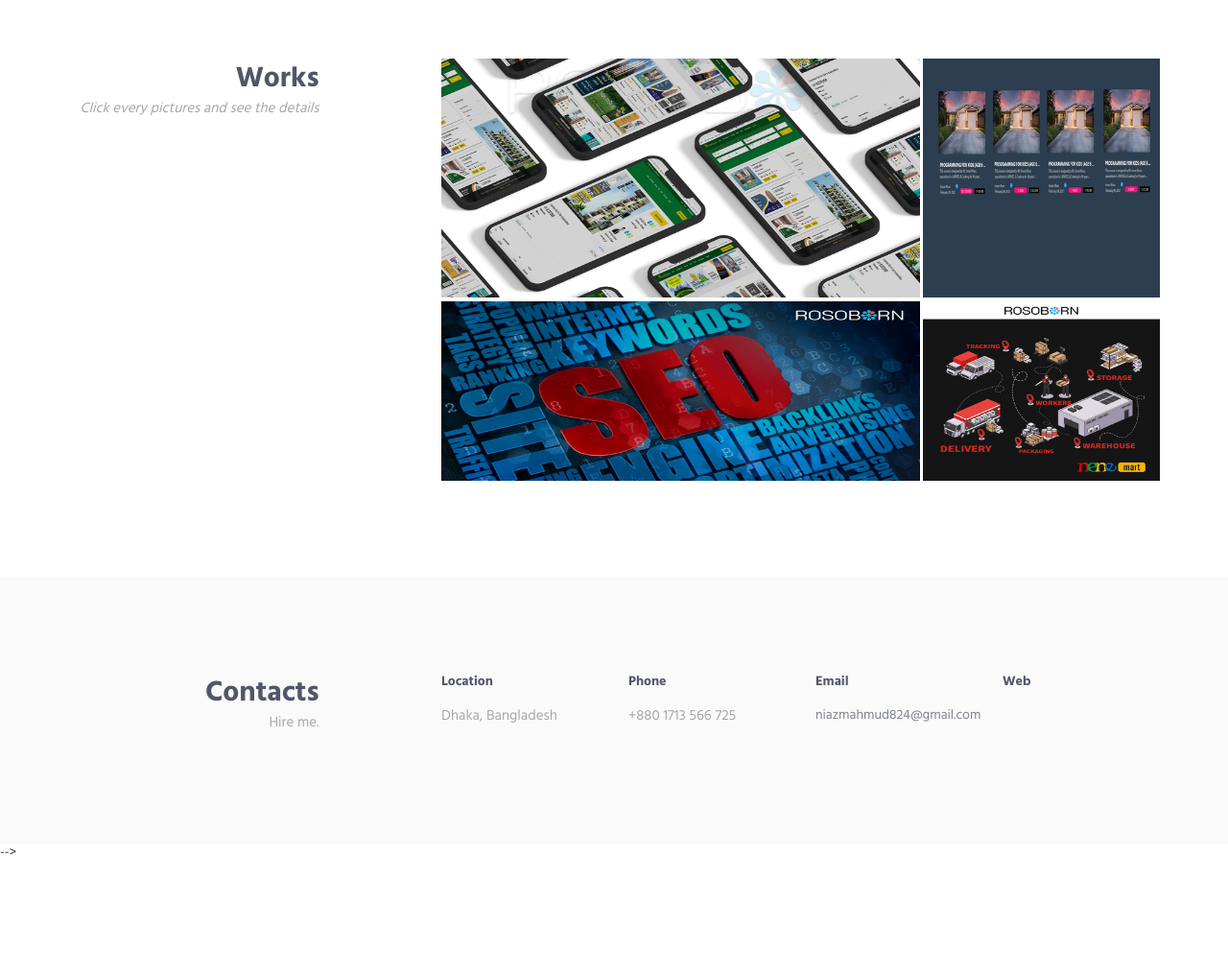
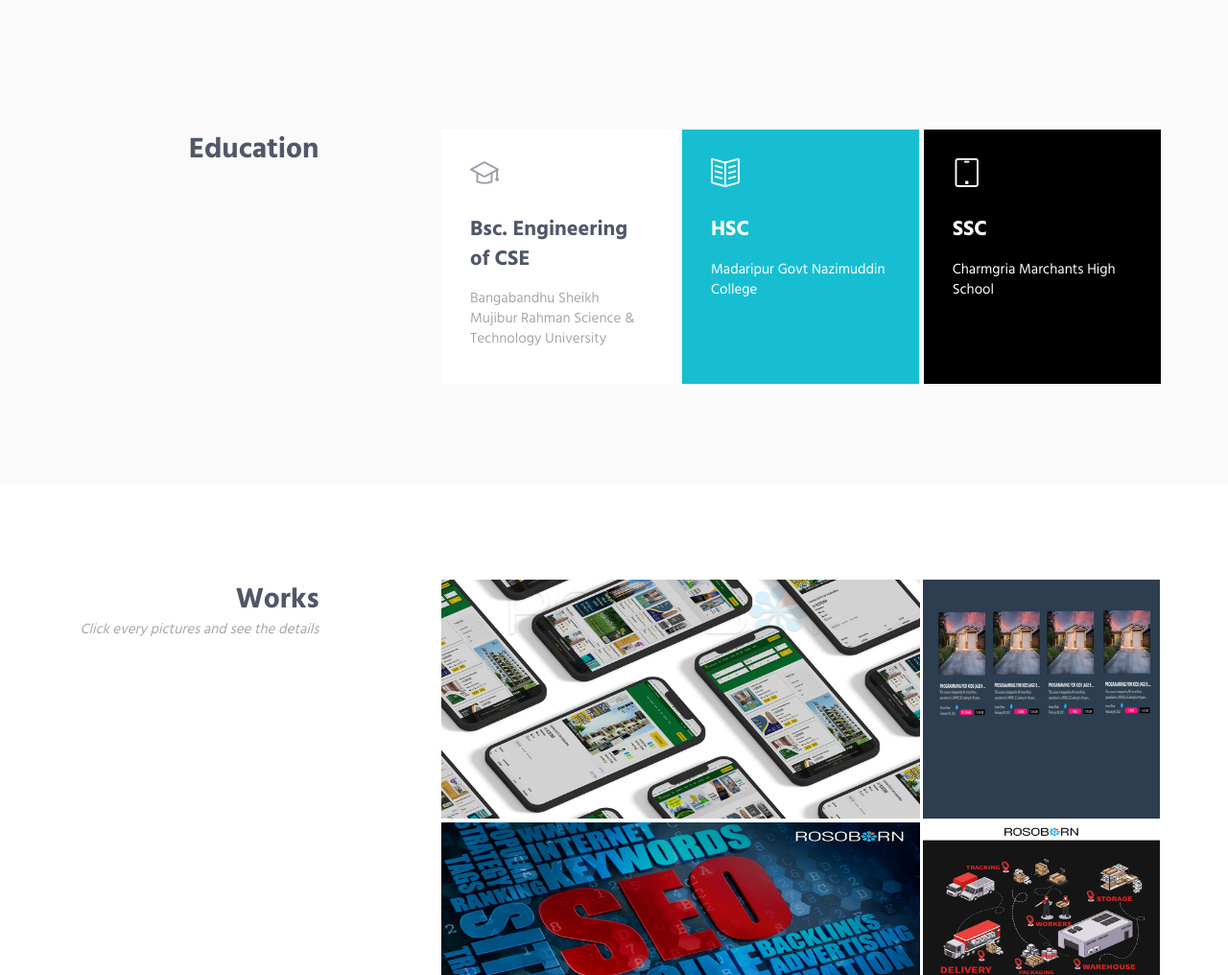
Before and after one commit to Niaz-Mahmud824/portfolio, a plain HTML site: page index.html in a window 1280 px wide. Shown: the part 1760-2776 px from the top of the page at 96% size. Before the commit the page ends 2660 px from the top, so only its background shows below. Drawn offline with Linux system fonts and the light colour scheme.

Commit message:
12th june commit

```diff
--- a/css/layout.css
+++ b/css/layout.css
@@ -22,6 +22,9 @@
   	[The "base.scss" contains basic default element styles
   		(colors, typography, margins & padding).]
 ------------------------------------------------------------------*/
+
+
+
 html {
   overflow-x: hidden;
 }
--- a/index.html
+++ b/index.html
@@ -72,23 +72,31 @@
 
         <!--========== SLIDER ==========-->
         <div class="promo-block parallax-window" data-parallax="scroll" data-image-src="img/1920x1080/niaz.webp">
+
             <div class="container">
                 <div class="row">
-                    <div class="col-sm-6">
-                        <div class="promo-block-divider">
-                            <h1 class="promo-block-title">Khondoker <br/> Niaz Mahmud</h1>
-                            <p class="promo-block-text"><i>-Software Engineer</i></p>
-                        </div>
+                    <div class="col-sm-12">
+                        <div class="promo-block-divider" style="float:right;">
+                            <!-- <h1 class="promo-block-title">Khondoker <br/> Niaz Mahmud</h1> -->
+
+                              <h1 class="animated fadeInDown">
+                    <span style="font-size: 50px;">KHONDOKER</span> <br><span style="font-size: 70px; color:#E04343; ">NIAZ <span style="color:#FFE800 ;font-size: 70px; letter-spacing: 3px;">MAHMUD</span></span>
+
+                  </h1>
+                    <p class="promo-block-text"style="color:#000" ><i>-Software Engineer</i></p>
+
                         <ul class="list-inline">
                             <li><a href="https://www.facebook.com/niazmahmud.200/" class="social-icons"><i class="icon-social-facebook"></i></a></li>
                             <li><a href="https://www.linkedin.com/in/khondoker-niaz-mahmud-220469199/" class="social-icons"><i class="icon-social-linkedin"></i></a></li>
                             <li><a href="https://github.com/Niaz-Mahmud824" class="social-icons"><i class="icon-social-github"></i></a></li>
 
                         </ul>
+                        </div>
                     </div>
                 </div>
                 <!--// end row -->
             </div>
+
         </div>
         <!--========== SLIDER ==========-->
 
@@ -196,6 +204,69 @@
                 </div>
             </div>
         </div>
+        <!-- start Education -->
+
+
+<div id="experience">
+            <div class="bg-color-sky-light" data-auto-height="true">
+                <div class="container content-lg">
+                    <div class="row">
+                        <div class="col-sm-3 sm-margin-b-30">
+                            <div class="text-right sm-text-left">
+                                <h2 class="margin-b-0">Education</h2>
+
+
+                            </div>
+                        </div>
+                        <div class="col-sm-8 col-sm-offset-1">
+                            <div class="row row-space-2 margin-b-4">
+                                <div class="col-md-4 md-margin-b-4">
+                                    <div class="service" data-height="height">
+                                        <div class="service-element">
+                                            <i class="service-icon icon-graduation"></i>
+                                        </div>
+                                        <div class="service-info">
+                                            <h3>Bsc. Engineering of CSE</h3>
+                                            <p class="margin-b-5">Bangabandhu Sheikh Mujibur Rahman Science & Technology University</p>
+                                        </div>
+
+                                    </div>
+                                </div>
+                                <div class="col-md-4 md-margin-b-4">
+                                    <div class="service bg-color-base wow zoomIn" data-height="height" data-wow-duration=".3" data-wow-delay=".1s">
+                                        <div class="service-element">
+                                            <i class="service-icon color-white icon-book-open"></i>
+                                        </div>
+                                        <div class="service-info">
+                                            <h3 class="color-white">HSC</h3>
+                                            <p class="color-white margin-b-5">Madaripur Govt Nazimuddin College</p>
+                                        </div>
+
+                                    </div>
+                                </div>
+                                 <div class="col-md-4 md-margin-b-4">
+                                    <div class="service" data-height="height" data-wow-duration=".3" data-wow-delay=".1s" style="background-color:black;">
+                                        <div class="service-element">
+                                            <i class="service-icon color-white icon-screen-tablet"></i>
+                                        </div>
+                                        <div class="service-info">
+                                            <h3 class="color-white">SSC</h3>
+                                            <p class="color-white margin-b-5">Charmgria Marchants High School</p>
+                                        </div>
+
+                                    </div>
+                                </div>
+
+                            </div>
+                            <!--// end row -->
+                        </div>
+                    </div>
+                    <!--// end row -->
+                </div>
+            </div>
+        </div>
+
+
         <!-- End Experience -->
 
         <!-- Work -->
@@ -361,10 +432,7 @@
                                     <h5>Email</h5>
                                     <a href="mailto:#">niazmahmud824@gmail.com</a>
                                 </div>
-                                <div class="col-md-3 col-xs-6">
-                                    <h5>Web</h5>
-                                    <!-- <a href="#">alex.teseira.com</a> -->
-                                </div>
+
                             </div>
                         </div>
                     </div>
```
